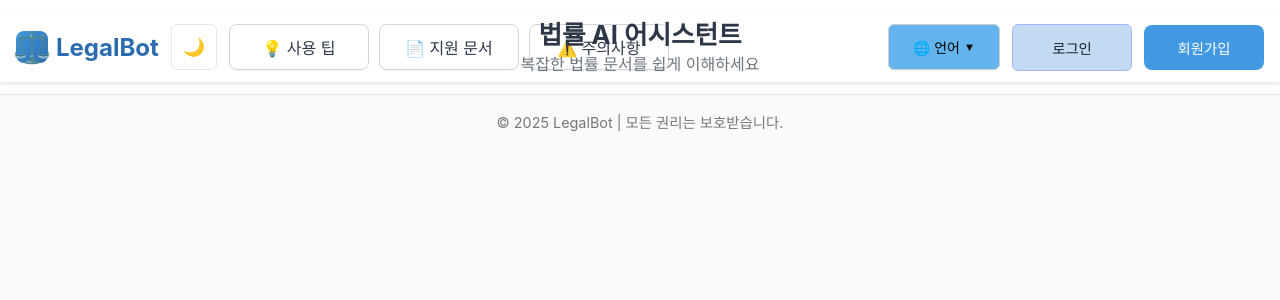
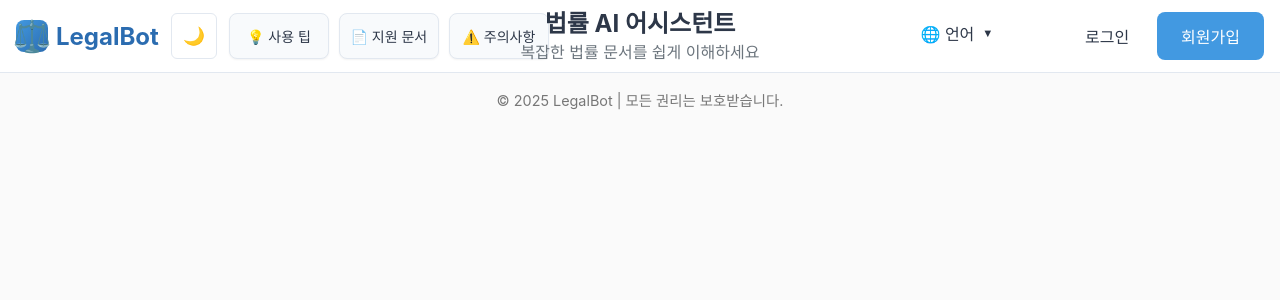
Before and after one commit to Summerev/test123, a Django app: template legal_web/templates/base.html in a window 1280 px wide. Shown: the top 300 px of the page. Run offline with Django 5.2, Linux system fonts and the light colour scheme; the template is opened without the code that fills it, so the values that code supplies are empty; parts of the project's set-up code (start-up, migrations or seed data) failed here and were passed over.

Commit message:
summerev 최대한비슷하게 UI수정 완료

```diff
--- a/legal_web/apps/chatbot/templates/chatbot/components/chat_box.html
+++ b/legal_web/apps/chatbot/templates/chatbot/components/chat_box.html
@@ -23,13 +23,13 @@
       <p data-translate-key="welcomeDesc">법률 문서의 복잡한 내용을 쉽게 설명해드립니다.</p>
 
       <div class="upload-section">
-        <h4 data-translate-key="docTypeInstruction">처리할 문서의 유형을 선택해주세요.</h4>
+        <h4 data-translate-key="docTypeInstruction">1. 처리할 문서의 유형을 선택해주세요.</h4>
         <div class="document-type-selection">
           <button id="docTypeContract" class="type-button" data-translate-key="contractButtonText">계약서</button>
           <button id="docTypeTerms" class="type-button" data-translate-key="termsButtonText">약관</button>
         </div>
 
-        <h4 style="margin-top: 20px;" data-translate-key="uploadPromptText">파일을 업로드 해주세요.</h4>
+        <h4 style="margin-top: 20px;" data-translate-key="uploadPromptText">2. 파일을 업로드 해주세요.</h4>
         <div id="dropArea" class="drop-area" disabled>
           <p data-translate-key="dragDropInstruction">여기에 파일을 드래그 앤 드롭하거나, 아래 버튼을 눌러주세요.</p>
           <input type="file" id="fileUpload" accept=".pdf,.doc,.docx,.txt" style="display: none;">
@@ -49,7 +49,7 @@
       <textarea
         class="chat-input"
         id="chatInput"
-        placeholder="법률 문서나 조항을 입력하거나, 질문을 입력하세요..."
+        placeholder="계약서, 약관에 관련된 질문을 하세요..."
         rows="1"
         data-translate-key-placeholder="chatPlaceholder"
       ></textarea>
--- a/legal_web/apps/chatbot/templates/chatbot/components/sidebar.html
+++ b/legal_web/apps/chatbot/templates/chatbot/components/sidebar.html
@@ -15,7 +15,7 @@
       </div>
 
        <div class="chat-list">
-         <div class="chat-list-header" data-translate-key="chatListHeader">채팅</div>
+         <div class="chat-list-header" data-translate-key="chatListHeader">대화 목록</div>
          <ul id="recentChatsList"></ul>
        </div>
 
--- a/legal_web/apps/chatbot/templates/chatbot/components/uploadmodal.html
+++ b/legal_web/apps/chatbot/templates/chatbot/components/uploadmodal.html
@@ -1,7 +1,7 @@
 <div id="uploadModal" class="modal-overlay">
   <div class="modal">
     <div class="modal-header">
-      <h3 data-translate-key="uploadPromptText">파일을 업로드 해주세요.</h3>
+      <h3 data-translate-key="uploadPromptText">2. 파일을 업로드 해주세요.</h3>
     </div>
     <input type="file" id="fileInput" />
 
--- a/legal_web/static/css/base.css
+++ b/legal_web/static/css/base.css
@@ -83,38 +83,3 @@ body {
     opacity: 0.5;
   }
 }
-
-/* 기본 스크롤바 스타일 (연하게) */
-/* 기본 스크롤바 스타일 – 더 연하게 */
-::-webkit-scrollbar {
-  width: 6px;
-  height: 6px;
-}
-
-::-webkit-scrollbar-track {
-  background: transparent;
-}
-
-::-webkit-scrollbar-thumb {
-  background-color: rgba(0, 0, 0, 0.08);
-  /* ⬅️ 기본 더 연하게 */
-  border-radius: 3px;
-  transition: background-color 0.3s ease;
-}
-
-/* hover 시 진하게 */
-::-webkit-scrollbar-thumb:hover {
-  background-color: rgba(0, 0, 0, 0.4);
-  /* ⬅️ 살짝 줄여서 부드럽게 */
-}
-
-/* Firefox 대응 */
-* {
-  scrollbar-color: rgba(0, 0, 0, 0.08) transparent;
-  /* ⬅️ 연한 상태 */
-  scrollbar-width: thin;
-}
-
-*::-webkit-scrollbar-corner {
-  background: transparent;
-}
--- a/legal_web/static/css/chat_enhanced.css
+++ b/legal_web/static/css/chat_enhanced.css
@@ -480,11 +480,21 @@
 /* 웰컴 메시지 개선 */
 .welcome-message {
     text-align: center;
-    padding: 40px 20px;
-    background: linear-gradient(135deg, #f5f7fa, #c3cfe2);
-    border-radius: 16px;
-    margin: 20px;
-    border: 1px solid #e8e8e8;
+    max-width: 600px;
+    margin: auto;
+    color: var(--text-color);
+    display: flex;
+    flex-direction: column;
+    justify-content: center;
+    height: 100%;
+}
+
+body.dark-mode .welcome-message h3 {
+    color: #ffffff;
+}
+
+body.dark-mode .nav-center-title p {
+    color: #ffffff;
 }
 
 .welcome-icon {
--- a/legal_web/static/css/components.css
+++ b/legal_web/static/css/components.css
@@ -88,68 +88,28 @@
   border-bottom: none;
 }
 
+
 .btn-login {
-  color: #1a202c;
-  /* 어두운 텍스트 */
+  color: var(--text-color);
   text-decoration: none;
   font-weight: 500;
-  padding: 12px 30px;
+  padding: 0.5rem 1rem;
   border-radius: 6px;
   transition: all 0.2s ease;
-  background: #c2daf2;
-  border: 1px solid #a5b4fc;
+  background: none;
+  border: none;
   cursor: pointer;
-
-  /* ✅ 중앙 정렬 추가 */
-  display: inline-flex;
-  justify-content: center;
-  align-items: center;
-  white-space: nowrap;
-  overflow: hidden;
-  text-overflow: ellipsis;
-  text-align: center;
 }
 
 .btn-login:hover {
-  background: #c2daf2;
-  color: #0f172a;
+  background: var(--button-hover-bg);
+  color: var(--button-hover-text);
 }
 
 
-.btn-signup {
-  background: #3b82f6;
-  color: #ffffff;
-  border: 1px solid #2563eb;
-}
 
-.btn-signup,
-.btn-signout {
-  background: var(--primary-accent);
-  color: var(--primary-accent-text);
-  text-decoration: none;
-  font-weight: 500;
-  padding: 0.75rem 1.5rem;
-  border-radius: 8px;
-  transition: all 0.2s ease;
-  border: none;
-  cursor: pointer;
-  min-width: 100px;
 
-  /* ✅ 중앙 정렬 추가 */
-  display: inline-flex;
-  justify-content: center;
-  align-items: center;
-  white-space: nowrap;
-  overflow: hidden;
-  text-overflow: ellipsis;
-  text-align: center;
-}
 
-.btn-signup:hover,
-.btn-signout:hover {
-  background: var(--primary-accent-darker);
-  transform: translateY(-1px);
-}
 
 .sidebar-btn-standalone {
   display: flex;
@@ -614,12 +574,7 @@ body.dark-mode .mode-options-sidebar input[type='radio']:checked+label {
   background: #d32f2f;
 }
 
-/* 🌙 다크모드 언어 선택 버튼 */
-body.dark-mode .language-btn {
-  background: #374151;
-  color: #e5e7eb;
-  border: 1px solid #4b5563;
-}
+
 
 body.dark-mode .language-btn:hover {
   background: #4b5563;
--- a/legal_web/static/css/layout.css
+++ b/legal_web/static/css/layout.css
@@ -16,12 +16,18 @@ nav {
   display: flex;
   justify-content: space-between;
   align-items: center;
-  padding: 0 1rem;
-  min-height: 70px;
-  /* 최소 높이 보장 */
-  position: relative;
-  background: white;
-  box-shadow: 0 2px 4px rgba(0, 0, 0, 0.1);
+  padding: 0px 1rem;
+}
+
+* {
+  margin: 0;
+  padding: 0;
+  box-sizing: border-box;
+}
+
+user agent stylesheet nav {
+  display: block;
+  unicode-bidi: isolate;
 }
 
 .nav-left {
@@ -50,7 +56,7 @@ nav {
 
 
 .nav-center-title h2 {
-  font-size: 1.6rem;
+  font-size: 1.5rem;
   font-weight: 700;
   white-space: normal;
   /* ✅ 줄바꿈 허용 */
@@ -112,45 +118,23 @@ nav {
 }
 
 /* 로그인/회원가입 버튼 */
-.btn-login,
 .btn-signup,
 .btn-signout {
-  padding: 6px 12px;
-  border-radius: 6px;
+  background: var(--primary-accent);
+  color: var(--primary-accent-text);
   text-decoration: none;
-  font-size: 0.9em;
-  white-space: nowrap;
+  font-weight: 500;
+  padding: 0.75rem 1.5rem;
+  border-radius: 8px;
+  transition: all 0.2s ease;
+  border: none;
   cursor: pointer;
-  transition: all 0.2s;
-  border: 1px solid;
-  flex-shrink: 0;
-
-  /* ✅ 추가된 말줄임 + 고정 정렬 */
-  width: 120px;
-  /* 👈 너비 고정 */
-  overflow: hidden;
-  text-overflow: ellipsis;
-  display: inline-flex;
-  justify-content: center;
-  align-items: center;
 }
 
-
-
-.btn-login {
-  background: white;
-  color: #007bff;
-  border-color: #007bff;
-}
-
-.btn-login:hover {
-  background: #007bff;
-  color: white;
-}
-
-.btn-signup:hover {
-  background: #0056b3;
-  border-color: #0056b3;
+.btn-signup:hover,
+.btn-signout:hover {
+  background: var(--primary-accent-darker);
+  transform: translateY(-1px);
 }
 
 .btn-signout {
@@ -206,26 +190,22 @@ body.dark-mode .logo {
 }
 
 .info-btn {
-  font-size: 16px;
-  padding: 10px 12px;
-  border: 1px solid #d1d5db;
-  background-color: #ffffff;
+  font-size: 14px;
+  background-color: var(--button-bg);
+  color: var(--text-color);
+  display: block;
+  box-shadow: rgba(0, 0, 0, 0.05) 0px 1px 2px;
+  cursor: pointer;
+  width: 100px;
+  height: 46px;
+  text-overflow: ellipsis;
+  text-align: center;
+  padding: 5px 6px;
+  border: 1px solid var(--border-color);
   border-radius: 8px;
-  color: #2d3748;
-  display: block;
-  /* ✅ inline-flex → block으로 */
-  box-shadow: 0 1px 2px rgba(0, 0, 0, 0.05);
-  transition: all 0.2s ease;
-  cursor: pointer;
-
-  width: 140px;
-  /* ✅ 고정 폭 */
-  height: auto;
+  transition: 0.2s;
   overflow: hidden;
   white-space: nowrap;
-  text-overflow: ellipsis;
-  text-align: center;
-  /* ✅ 아이콘+텍스트 정렬 유지 */
 }
 
 .info-btn .info-label {
@@ -275,14 +255,12 @@ body.dark-mode .logo {
 /* Main Container */
 .main-container {
   display: grid;
-  grid-template-columns: 280px 1fr 280px;
-  /* ✅ 'auto' → '1fr' */
-  gap: 0;
-  padding: 0;
-  height: calc(100vh - 100px);
+  grid-template-columns: 280px auto 280px;
+  height: calc(-100px + 100vh);
   width: 100vw;
   max-width: none;
-  overflow-x: hidden;
+  gap: 1rem;
+  padding: 1rem;
 }
 
 /* Sidebar */
@@ -714,17 +692,29 @@ body.dark-mode .mode-options-sidebar label:hover {
   min-height: 70px;
 }
 
+.features-btn,
 .language-btn {
   display: flex;
   align-items: center;
-  gap: 4px;
-  padding: 12px 24px;
-  border: 1px solid #ccc;
+  gap: 0.5rem;
+  background: none;
+  border: none;
+  color: var(--text-color);
+  font-weight: 500;
+  padding: 0.75rem 1rem;
   border-radius: 6px;
-  background: #63B3ED;
-  font-size: 14px;
   cursor: pointer;
-  margin-top: 6px;
+  transition: all 0.2s ease;
+  font-size: 1rem;
+  white-space: nowrap;
+  min-width: 200px;
+  justify-content: center;
+}
+
+.features-btn:hover,
+.language-btn:hover {
+  background: var(--button-hover-bg);
+  color: var(--button-hover-text);
 }
 
 .nav-right>.language-selector {
--- a/legal_web/static/js/ui/fileUpLoadUI.js
+++ b/legal_web/static/js/ui/fileUpLoadUI.js
@@ -315,7 +315,7 @@ export function showWelcomeMessage() {
     const chatInput = document.getElementById('chatInput');
     if (chatInput) {
         chatInput.value = '';
-        chatInput.placeholder = '법률 문서나 조항을 입력하거나, 질문을 입력하세요...';
+        chatInput.placeholder = '계약서, 약관에 관련된 질문을 하세요...';
         chatInput.disabled = false; // 입력창 활성화
     }
 
--- a/legal_web/templates/base.html
+++ b/legal_web/templates/base.html
@@ -40,7 +40,7 @@
           </div>
           <div class="modal-body">
             <ul class="tip-list">
-              <li data-translate-key="tipCopyPaste">문서 전체를 복사해서 붙여넣기 하세요</li>
+              <li data-translate-key="tipCopyPaste">AI에게 문서를 업로드하세요</li>
               <li data-translate-key="tipSpecificQuestions">구체적인 질문일수록 정확한 답변을 받을 수 있어요</li>
               <li data-translate-key="tipClauseFormat">"계약서이름 제X조" 형식으로 질문해보세요</li>
               <li data-translate-key="tipEasierExplanation">이해가 안 되면 더 쉽게 설명해달라고 요청하세요</li>
@@ -60,8 +60,6 @@
             <ul class="tip-list">
               <li data-translate-key="docTypeContracts">계약서 (임대차, 근로, 매매, 용역 등)</li>
               <li data-translate-key="docTypeTerms">이용약관 및 개인정보처리방침</li>
-              <li data-translate-key="docTypeLegalClauses">법률 조항 및 규정</li>
-              <li data-translate-key="docTypeOfficialDocs">공문서 및 신청서 (일부 조항 중심)</li>
             </ul>
           </div>
         </div>
@@ -76,10 +74,10 @@
           </div>
           <div class="modal-body">
             <ul class="tip-list">
-              <li data-translate-key="precautionReferenceOnly">참고용으로만 활용해주세요</li>
-              <li data-translate-key="precautionConsultExpert">중요한 결정은 전문가와 상담하세요</li>
-              <li data-translate-key="precautionNoPersonalInfo">개인정보는 입력하지 마세요</li>
-              <li data-translate-key="aiDisclaimer">⚠️ 본 해석은 AI가 생성한 참고용 문장입니다. 법적 자문으로 간주하지 마십시오.</li>
+              <li data-translate-key="precautionReferenceOnly">⚠️절대 법적 자문으로 간주하지 마십시오.</li>
+              <li data-translate-key="precautionConsultExpert">참고용으로만 활용해주세요</li>
+              <li data-translate-key="precautionNoPersonalInfo">중요한 결정은 전문가와 상담하세요</li>
+              <li data-translate-key="aiDisclaimer">개인정보는 입력하지 마세요</li>
             </ul>
           </div>
         </div>
```
Also changed, not shown: legal_web/static/css/chatbot.css (+14 -24 lines), legal_web/static/css/welcomeMessage.css (+23 -10 lines), legal_web/static/js/data/translation.js (+60 -67 lines).
